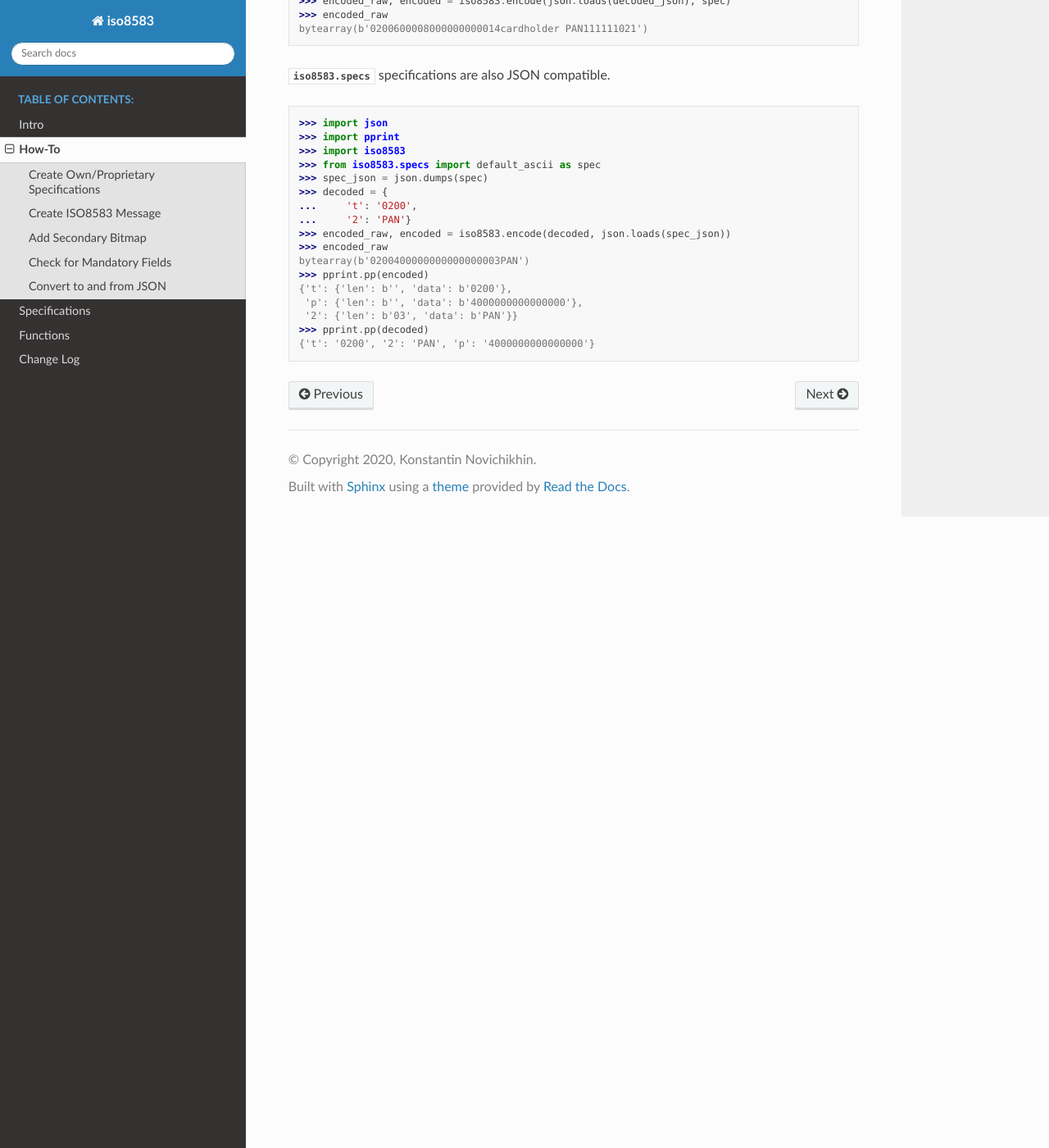
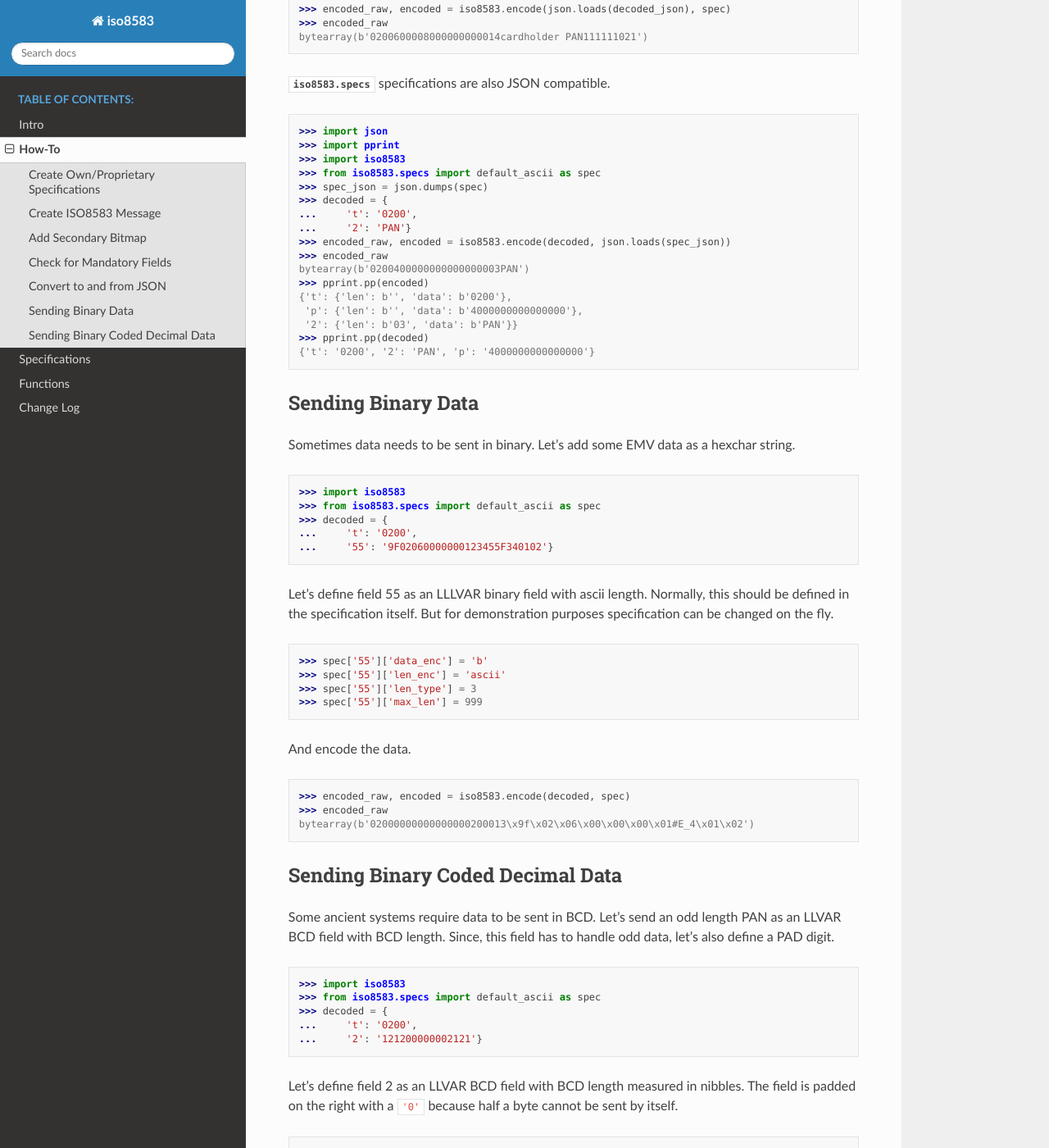
Before and after one commit to knovichikhin/pyiso8583, a Sphinx documentation site: the page built from docs/howto.rst, in a window 1280 px wide and 1400 px high, scrolled down 3723 px. Shown: the whole window at 82% size. Built offline with Sphinx 7.4.7 and the Read the Docs theme 2.0.0, drawn with Linux system fonts in a browser that asks for light colours; some of the changed text lies outside the part shown.

Commit message:
Added binary and BCD examples to howto

```diff
--- a/docs/howto.rst
+++ b/docs/howto.rst
@@ -2,27 +2,25 @@
 How-To
 =======================================================
 
-.. note:: The examples on this page use :meth:`pprint.pp` which is available starting from Python 3.8.
-          Alternativelly, it's also possible to achive the same result using
-          :meth:`pprint.pprint` with ``sort_dicts=False`` starting from Python 3.7.
-          Earlier versions of Python 3 can use :meth:`pprint.pprint` but
-          it will sort the keys.
-
 Create Own/Proprietary Specifications
 -------------------------------------
-:mod:`iso8583` comes with specification sample in `iso8583.specs.py`_.
-Feel free to copy sample specification ``dict`` and modify it to your needs.
+:mod:`iso8583` comes with specification samples in `iso8583.specs.py`_.
+Feel free to copy sample specification and modify it to your needs.
+
+Multiple specifications can be supported at the same time.
+Simply declare additional specification dictionary.
+
 Refer to :mod:`iso8583.specs` for configuration details.
 
 .. _iso8583.specs.py: https://github.com/knovichikhin/pyiso8583/blob/master/iso8583/specs.py
 
 Create ISO8583 Message
 ----------------------
-:mod:`iso8583` converts a Python ``dict`` into a ``bytearray``.
-A ``dict`` must consits of ``str`` keys and ``str`` values.
+:mod:`iso8583` converts a regular Python ``dict`` into a ``bytearray``.
+This dictionary must consist of ``str`` keys and ``str`` values.
 
-A the minimum it must have key ``'t'`` which contains message
-type, e.g. ``'0200'``.
+At the minimum it must have key ``'t'`` which is the message
+type (e.g. ``'0200'``).
 
 .. code-block:: python
 
@@ -42,14 +40,15 @@ type, e.g. ``'0200'``.
 Note that primary bitmap was generated automatically.
 
 An ISO8583 message without any fields is not very useful.
-To add another field to the message simply add ``'2'-'128'``
-keys with ``str`` data.
+To add fields to the message simply add ``'2'-'128'``
+keys with ``str`` data and re-encode.
 
 .. code-block:: python
 
     >>> decoded['2'] = 'cardholder PAN'
     >>> decoded['3'] = '111111'
     >>> decoded['21'] = '021'
+    >>>
     >>> encoded_raw, encoded = iso8583.encode(decoded, spec)
     >>> encoded_raw
     bytearray(b'0200600008000000000014cardholder PAN111111021')
@@ -66,7 +65,7 @@ keys with ``str`` data.
      '3': '111111',
      '21': '021'}
 
-Let's remove some fields.
+Let's remove some fields and re-encode.
 
 .. code-block:: python
 
@@ -74,6 +73,7 @@ Let's remove some fields.
     'cardholder PAN'
     >>> decoded.pop('3', None)
     '111111'
+    >>>
     >>> encoded_raw, encoded = iso8583.encode(decoded, spec)
     >>> encoded_raw
     bytearray(b'02000000080000000000021')
@@ -152,26 +152,27 @@ Secondary bitmap is removed if it's not required.
 Check for Mandatory Fields
 --------------------------
 Many ISO8583 implementations need to check if all mandatory fields
-are received. It's easy to do this using :meth:`all` (`docs`_).
-
-.. _docs: https://docs.python.org/3/library/functions.html#all
+are received. It's easy to do this using a set of mandatory fields
+and checking if it's a subset of the received fields.
 
 .. code-block:: python
 
     >>> import pprint
     >>> import iso8583
     >>> from iso8583.specs import default_ascii as spec
-    >>> encoded_raw = b'02008000000000000000000000000400000006111111'
+    >>> encoded_raw = b'02008000080000000000000000000400000005106111111'
     >>> decoded, encoded = iso8583.decode(encoded_raw, spec)
     >>> pprint.pp(decoded)
-    {'t': '0200', 'p': '8000000000000000', '1': '0000000004000000', '102': '111111'}
-    >>> decoded.keys()
-    dict_keys(['t', 'p', '1', '102'])
-    >>> mandatory_fields = {'2', '102'}
-    >>> all(field in decoded.keys() for field in mandatory_fields)
+    {'t': '0200',
+     'p': '8000080000000000',
+     '1': '0000000004000000',
+     '21': '051',
+     '102': '111111'}
+    >>> mandatory_fields = frozenset(['2', '21', '102'])
+    >>> mandatory_fields.issubset(decoded.keys())
     False
-    >>> mandatory_fields = {'102'}
-    >>> all(field in decoded.keys() for field in mandatory_fields)
+    >>> mandatory_fields = frozenset(['21', '102'])
+    >>> mandatory_fields.issubset(decoded.keys())
     True
 
 Convert to and from JSON
@@ -225,3 +226,69 @@ And back.
      '2': {'len': b'03', 'data': b'PAN'}}
     >>> pprint.pp(decoded)
     {'t': '0200', '2': 'PAN', 'p': '4000000000000000'}
+
+Sending Binary Data
+-------------------
+Sometimes data needs to be sent in binary.
+Let's add some EMV data as a hexchar string.
+
+.. code-block:: python
+
+    >>> import iso8583
+    >>> from iso8583.specs import default_ascii as spec
+    >>> decoded = {
+    ...     't': '0200',
+    ...     '55': '9F02060000000123455F340102'}
+
+Let's define field 55 as an LLLVAR binary field with ascii length.
+Normally, this should be defined in the specification itself.
+But for demonstration purposes specification can be changed on the fly.
+
+.. code-block:: python
+
+    >>> spec['55']['data_enc'] = 'b'
+    >>> spec['55']['len_enc'] = 'ascii'
+    >>> spec['55']['len_type'] = 3
+    >>> spec['55']['max_len'] = 999
+
+And encode the data.
+
+.. code-block:: python
+
+    >>> encoded_raw, encoded = iso8583.encode(decoded, spec)
+    >>> encoded_raw
+    bytearray(b'02000000000000000200013\x9f\x02\x06\x00\x00\x00\x01#E_4\x01\x02')
+
+Sending Binary Coded Decimal Data
+---------------------------------
+Some ancient systems require data to be sent in BCD.
+Let's send an odd length PAN as an LLVAR BCD field with BCD length.
+Since, this field has to handle odd data, let's also define a PAD digit.
+
+.. code-block:: python
+
+    >>> import iso8583
+    >>> from iso8583.specs import default_ascii as spec
+    >>> decoded = {
+    ...     't': '0200',
+    ...     '2': '121200000002121'}
+
+Let's define field 2 as an LLVAR BCD field with BCD length measured in nibbles.
+The field is padded on the right with a ``'0'`` because half a byte cannot be sent by itself.
+
+.. code-block:: python
+
+    >>> spec['2']['data_enc'] = 'b'
+    >>> spec['2']['len_enc'] = 'b'
+    >>> spec['2']['len_type'] = 1
+    >>> spec['2']['max_len'] = 19
+    >>> spec['2']['len_count'] = 'nibbles'
+    >>> spec['2']['right_pad'] = '0'
+
+And encode the data.
+
+.. code-block:: python
+
+    >>> encoded_raw, encoded = iso8583.encode(decoded, spec)
+    >>> encoded_raw
+    bytearray(b'02004000000000000000\x15\x12\x12\x00\x00\x00\x02\x12\x10')
```
